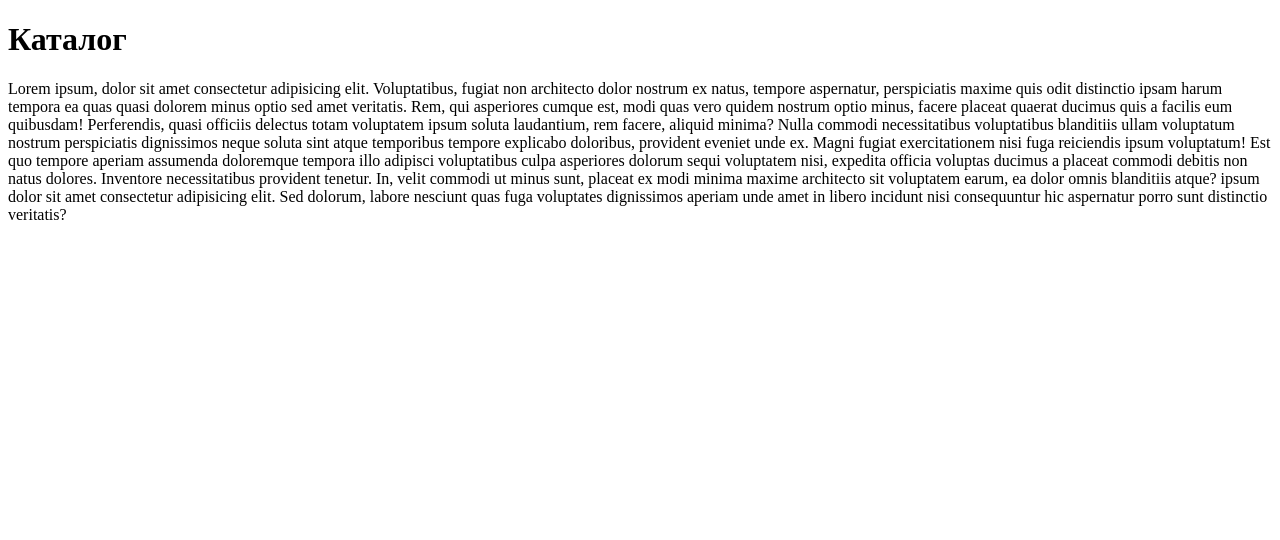
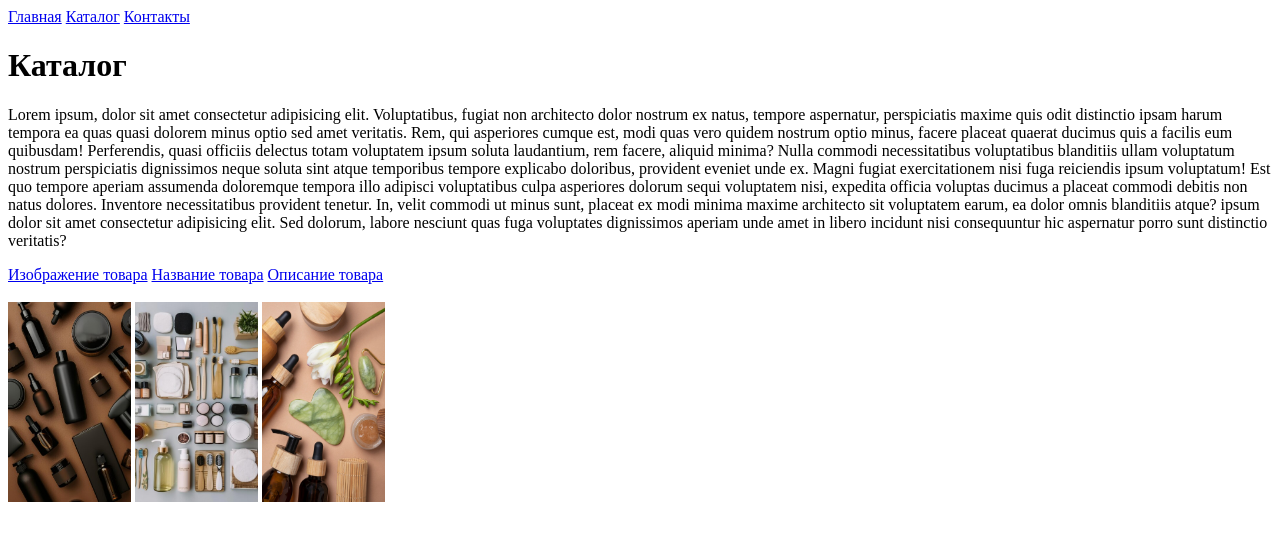
Before and after one commit to Andrey0603/Home_task_lesson_1, a plain HTML site: page Lesson_1/catalog/catalog.html in a window 1280 px wide. Drawn offline with Linux system fonts and the light colour scheme.

Commit message:
Уточнил ДЗ

```diff
--- a/Lesson_1/catalog/catalog.html
+++ b/Lesson_1/catalog/catalog.html
@@ -6,6 +6,9 @@
     <title>Catalog</title>
   </head>
   <body>
+    <a href="../index.html">Главная</a>
+    <a href="#">Каталог</a>
+    <a href="#">Контакты</a>
     <h1>Каталог</h1>
     <p>
       Lorem ipsum, dolor sit amet consectetur adipisicing elit. Voluptatibus,
@@ -29,5 +32,13 @@
       amet in libero incidunt nisi consequuntur hic aspernatur porro sunt
       distinctio veritatis?
     </p>
+    <a href="#">Изображение товара</a>
+    <a href="#">Название товара</a>
+    <a href="#">Описание товара</a>
+    <br>
+    <br>
+    <img src="../img/A.jpg" alt="Фотография товара1" width="123" height="200">
+    <img src="../img/C.jpg" alt="Фотография товара2" width="123" height="200">
+    <img src="../img/D.jpg" alt="Фотография товара3" width="123" height="200">
   </body>
 </html>
```
Also changed, not shown: Lesson_1/index.html (+3 -0 lines).
